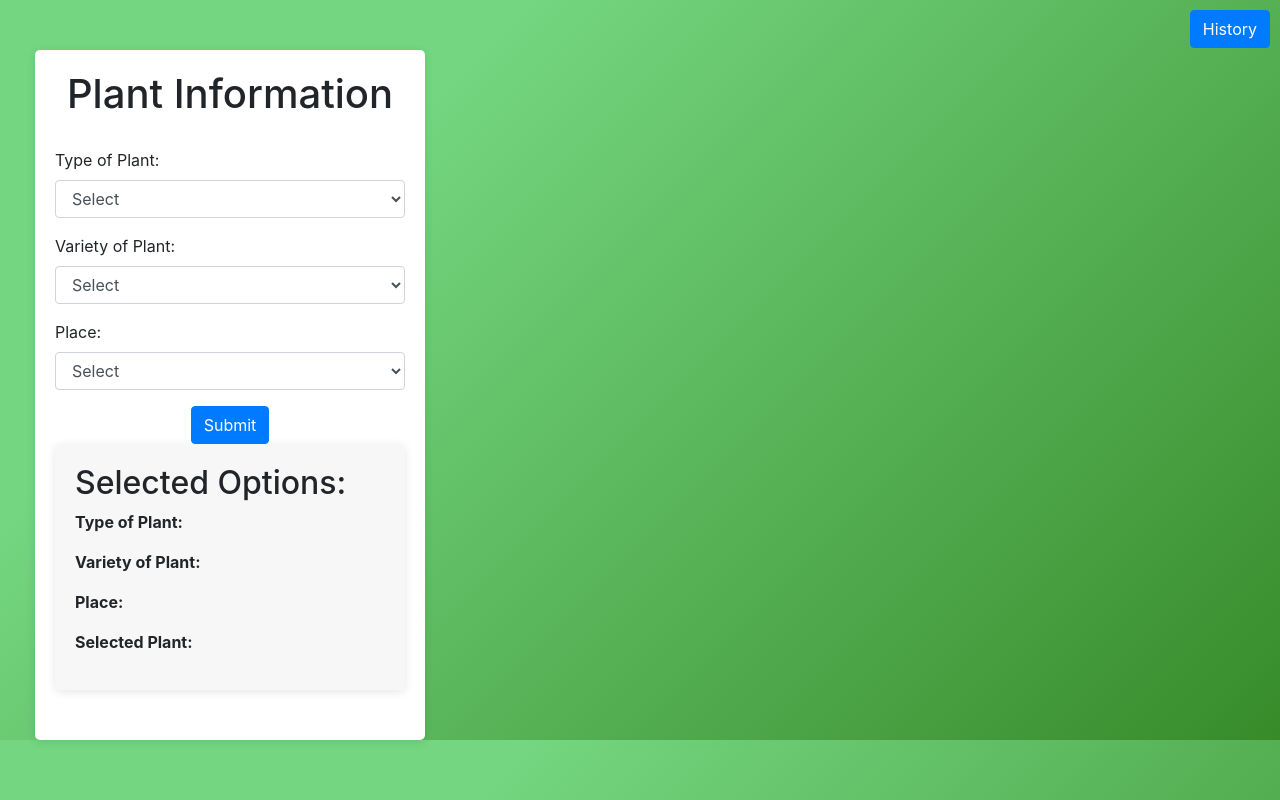
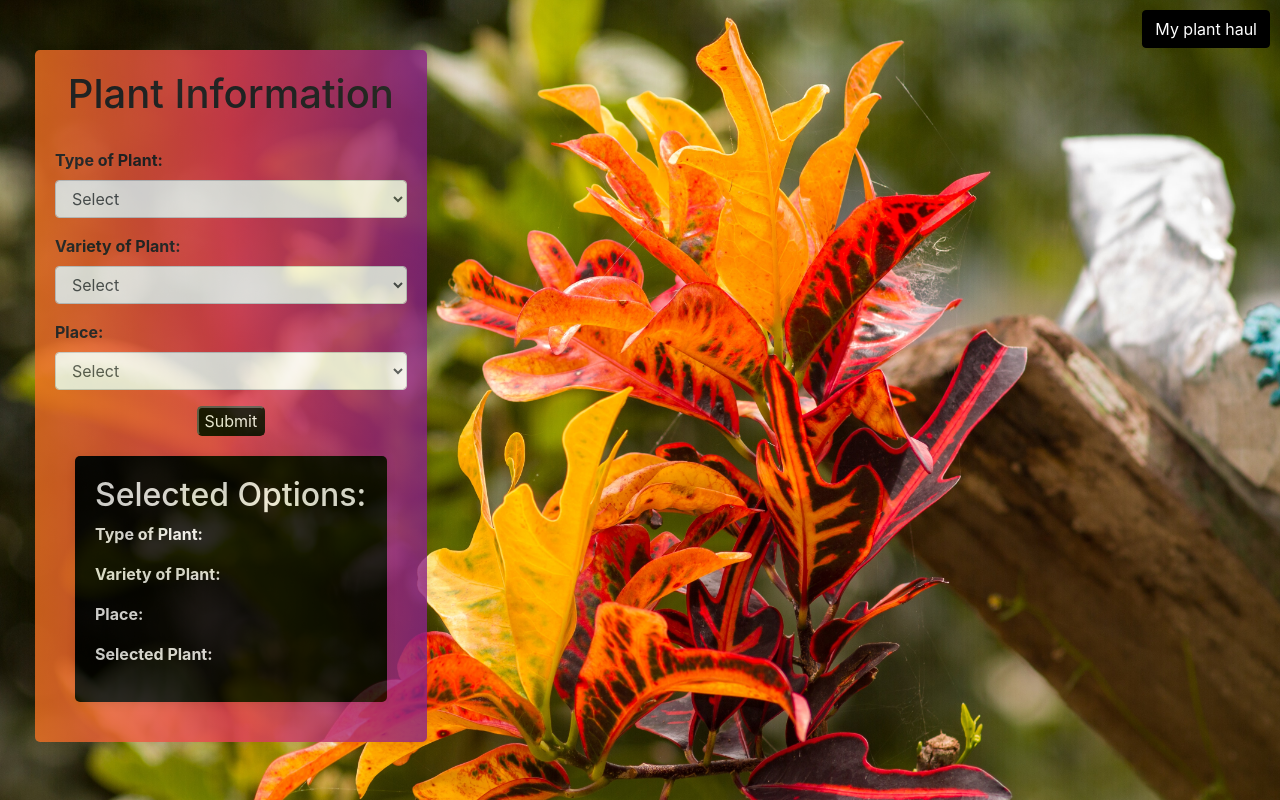
Before and after one commit to Navi2329/Roots-for-Renewal, a Flask app: page /functional in a window 1280 px wide. Run offline with Flask 3, Linux system fonts and the light colour scheme; data that the repository does not hold is empty; some libraries are stand-ins or nearby versions.

Commit message:
Functionality completed

```diff
--- a/templates/functional.html
+++ b/templates/functional.html
@@ -10,7 +10,9 @@
   <style>
     body {
       background-color: #378b29;
-      background-image: linear-gradient(315deg, #378b29 0%, #74d680 74%);
+      background-image: url(/Roots-for-Renewal/static/img/functionalbg4.jpg);
+      background-repeat: no-repeat;
+      background-size: cover;
       padding-top: 50px;
     }
 
@@ -23,8 +25,12 @@
     .form-container {
       flex: 1;
       max-width: 400px;
-      margin-right: 20px;
-      background-color: #fff;
+      margin-right: 15px;
+      margin-bottom: 20px;
+      background: #8A2387;  /* fallback for old browsers */
+      background: -webkit-linear-gradient(to right, #F27121, #E94057, #8A2387);  /* Chrome 10-25, Safari 5.1-6 */
+      background: linear-gradient(to right, #F27121, #E94057, #8A2387); /* W3C, IE 10+/ Edge, Firefox 16+, Chrome 26+, Opera 12+, Safari 7+ */
+      opacity: 0.8;
       padding: 20px;
       border-radius: 5px;
       box-shadow: 0px 2px 10px rgba(0, 0, 0, 0.1);
@@ -37,11 +43,12 @@
     }
 
     .code-box {
-      background-color: #f7f7f7;
+      background-color: black;
+      color: #f7f7f7;
       padding: 20px;
       border-radius: 5px;
       box-shadow: 0px 2px 10px rgba(0, 0, 0, 0.1);
-      margin-bottom: 30px;
+      margin: 20px;
     }
 
     .submit-btn {
@@ -72,9 +79,8 @@
       justify-content: center;
       background-color: #85FFBD;
       background-image: linear-gradient(45deg, #85FFBD 0%, #FFFB7D 100%);
-
       border-radius: 35px;
-      box-shadow: 0px 25px 40px #1687d933;
+      box-shadow: 0px 25px 40px #00000033;
       border-style: none;
       height: 90px;
       width: 150px;
@@ -85,7 +91,21 @@
       position: absolute;
       top: 10px;
       right: 10px;
+      background-color: black;
+      border-color: black;
     }
+
+    #ggbutton{
+      background-color: black;
+      border-color: black;
+      color: white;
+      border-radius: 5px;
+    }
+
+    #ggbutton:hover{
+      background-color: rgb(35, 32, 32);
+    }
+
   </style>
 </head>
 
@@ -95,7 +115,7 @@
       <h1>Plant Information</h1>
       <form id="plantForm">
         <div class="form-group">
-          <label for="type">Type of Plant:</label>
+          <label for="type"><b>Type of Plant:</b></label>
           <select class="form-control" id="type" name="type">
             <option value="" disabled selected>Select</option>
             <option value="Flowering">Flowering</option>
@@ -103,7 +123,7 @@
           </select>
         </div>
         <div class="form-group">
-          <label for="variety">Variety of Plant:</label>
+          <label for="variety"><b>Variety of Plant:</b></label>
           <select class="form-control" id="variety" name="variety">
             <option value="" disabled selected>Select</option>
             <option value="Vegetable">Vegetables</option>
@@ -111,7 +131,7 @@
           </select>
         </div>
         <div class="form-group">
-          <label for="place">Place:</label>
+          <label for="place"><b>Place:</b></label>
           <select class="form-control" id="place" name="place">
             <option value="" disabled selected>Select</option>
             <option value="Desk">Desk</option>
@@ -121,7 +141,7 @@
           </select>
         </div>
         <div class="submit-btn">
-          <button type="submit" class="btn btn-primary">Submit</button>
+          <button type="submit" id="ggbutton">Submit</button>
         </div>
       </form>
       <div class="code-box">
@@ -134,7 +154,7 @@
     </div>
     <div class="plant-container" id="plantContainer"></div>
     <div class="plant-container" id="plantContainer">
-      <button id="historyButton" class="btn btn-primary" onclick="redirectToHistory()">History</button>
+      <button id="historyButton" class="btn btn-primary" onclick="redirectToHistory()">My plant haul</button>
     </div>
 
   </div>
```
Also changed, not shown: static/img/functionalbg.jpg (added), static/img/functionalbg1.jpg (added), static/img/functionalbg2.jpg (added), static/img/functionalbg3.jpg (added), static/img/functionalbg4.jpg (added).
